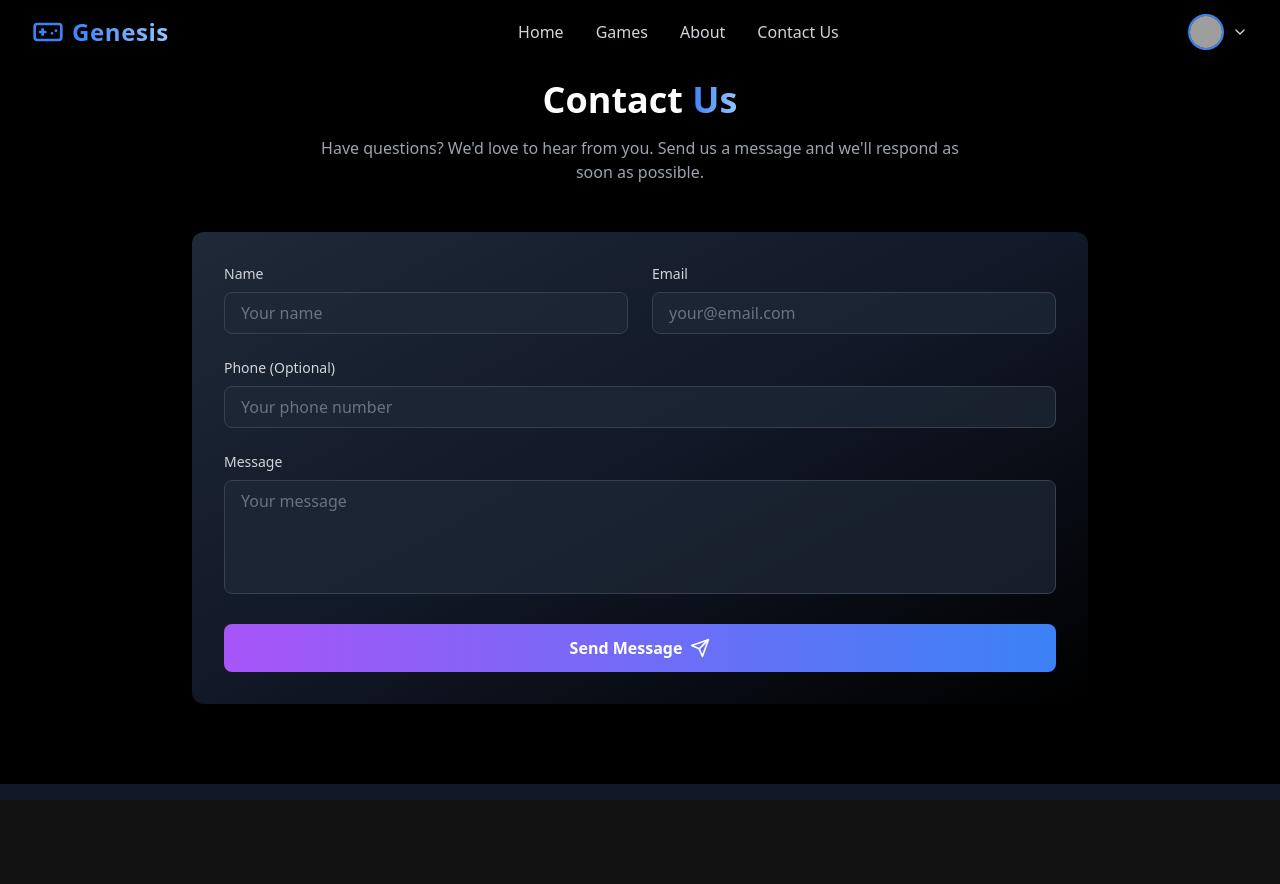
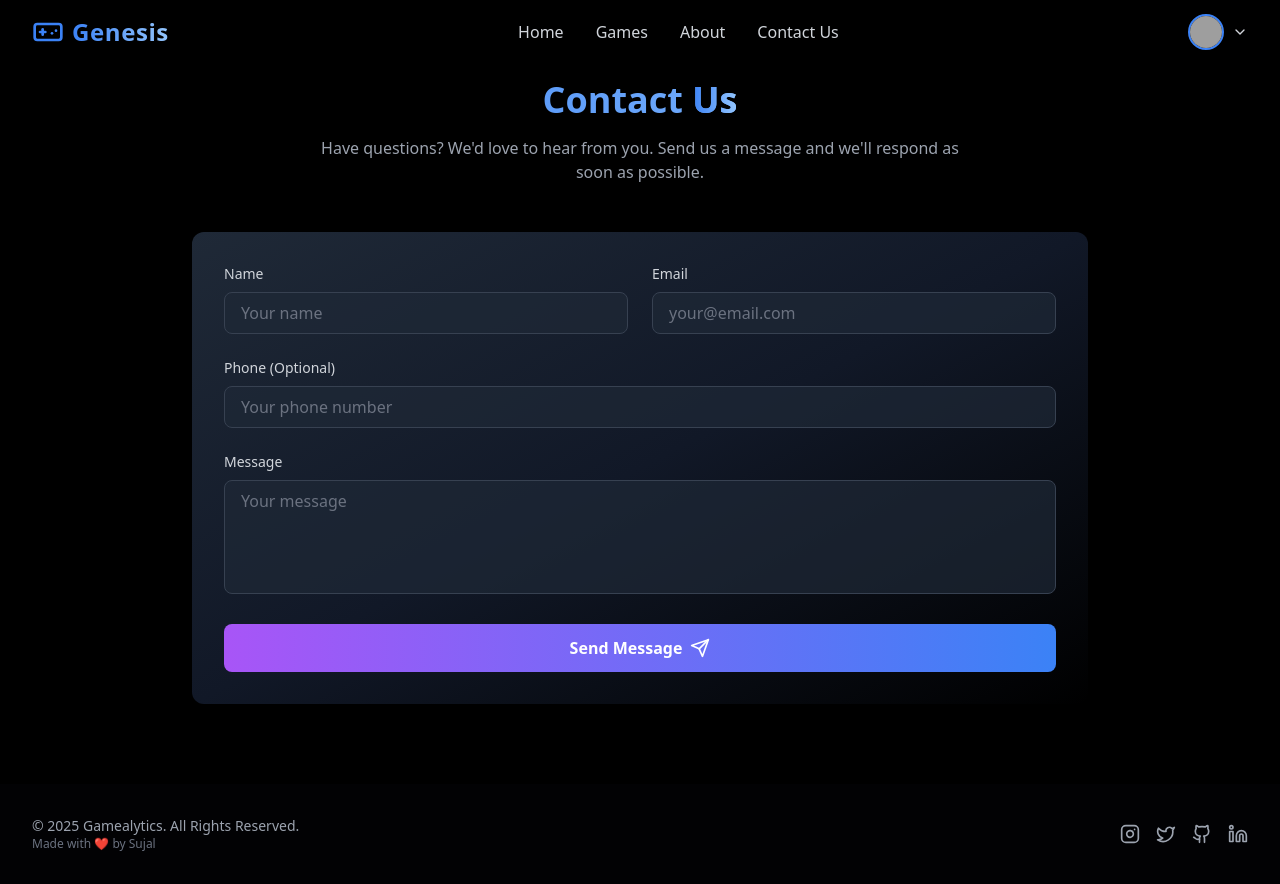
Before and after one commit to SujalD04/Genesis-Game-Info, a React (Vite) app: page /contact in a window 1280 px wide. Before the commit the page ends 800 px from the top, so only its background shows below. Built offline with nearby package versions, Linux system fonts and the light colour scheme; grey boxes are pictures that could not be loaded.

Commit message:
Minor changes

```diff
--- a/src/App.tsx
+++ b/src/App.tsx
@@ -8,11 +8,13 @@ import GamesAnimation from './components/GamesAnimation';
 import GamesSection from './components/GamesSection';
 import AboutSection from './components/AboutSection';
 import ContactSection from './components/ContactSection';
+import Footer from './components/Footer';
 
 function App() {
   return (
-    <div className="min-h-screen bg-gray-900 text-white">
+    <div className="flex flex-col min-h-screen bg-gray-900 text-white">
       <Navbar />
+      <main className="flex-grow">
         <Routes>
           <Route
             path="/"
@@ -29,6 +31,8 @@ function App() {
           <Route path="/about" element={<AboutSection />} />
           <Route path="/contact" element={<ContactSection />} />
         </Routes>
+      </main>
+      <Footer />
     </div>
   );
 }
--- a/src/components/ContactSection.tsx
+++ b/src/components/ContactSection.tsx
@@ -32,7 +32,7 @@ const ContactSection = () => {
           viewport={{ once: true }}
           className="text-center mb-12"
         >
-          <h2 className="text-4xl font-bold mb-4 text-white">
+          <h2 className="text-4xl font-bold mb-4 bg-gradient-to-r from-blue-500 to-blue-300 bg-clip-text text-transparent">
             Contact{' '}
             <span className="bg-gradient-to-r from-blue-500 to-blue-300 bg-clip-text text-transparent">
               Us
--- /dev/null
+++ b/src/components/Footer.tsx
@@ -0,0 +1,61 @@
+import React from 'react';
+import { motion } from 'framer-motion';
+import { Instagram, Twitter, Github, Linkedin } from 'lucide-react';
+
+const Footer = () => {
+  return (
+    <footer className="bg-black/90 text-gray-400 py-8 mt-auto">
+      <div className="max-w-7xl mx-auto px-4 sm:px-6 lg:px-8">
+        <div className="flex flex-col md:flex-row justify-between items-center">
+          {/* Copyright and Description */}
+          <div className="text-center md:text-left mb-4 md:mb-0">
+            <p className="text-sm">&copy; {new Date().getFullYear()} Gamealytics. All Rights Reserved.</p>
+            <p className="text-xs text-gray-500">Made with ❤️ by Sujal</p>
+          </div>
+
+          {/* Social Links */}
+          <div className="flex space-x-4">
+            <motion.a
+              whileHover={{ scale: 1.1 }}
+              href="https://instagram.com"
+              target="_blank"
+              rel="noopener noreferrer"
+              className="text-gray-400 hover:text-pink-500 transition-colors"
+            >
+              <Instagram className="h-5 w-5" />
+            </motion.a>
+            <motion.a
+              whileHover={{ scale: 1.1 }}
+              href="https://twitter.com"
+              target="_blank"
+              rel="noopener noreferrer"
+              className="text-gray-400 hover:text-blue-400 transition-colors"
+            >
+              <Twitter className="h-5 w-5" />
+            </motion.a>
+            <motion.a
+              whileHover={{ scale: 1.1 }}
+              href="https://github.com"
+              target="_blank"
+              rel="noopener noreferrer"
+              className="text-gray-400 hover:text-white transition-colors"
+            >
+              <Github className="h-5 w-5" />
+            </motion.a>
+            <motion.a
+              whileHover={{ scale: 1.1 }}
+              href="https://linkedin.com"
+              target="_blank"
+              rel="noopener noreferrer"
+              className="text-gray-400 hover:text-blue-600 transition-colors"
+            >
+              <Linkedin className="h-5 w-5" />
+            </motion.a>
+          </div>
+        </div>
+      </div>
+    </footer>
+  );
+};
+
+export default Footer;
```
Lines whose indentation alone changed are shown as unchanged.
